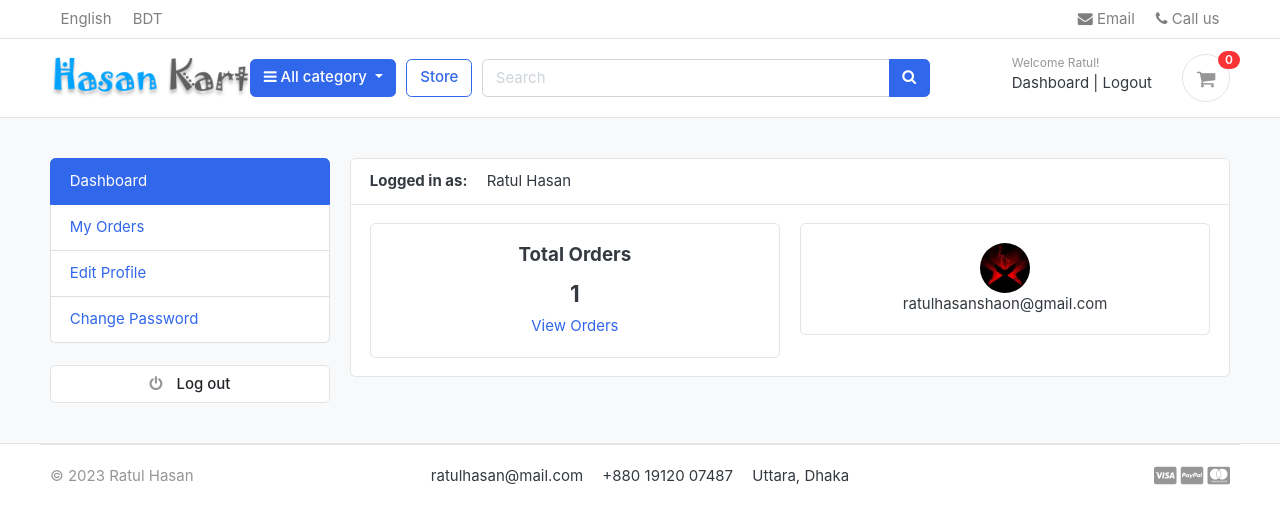
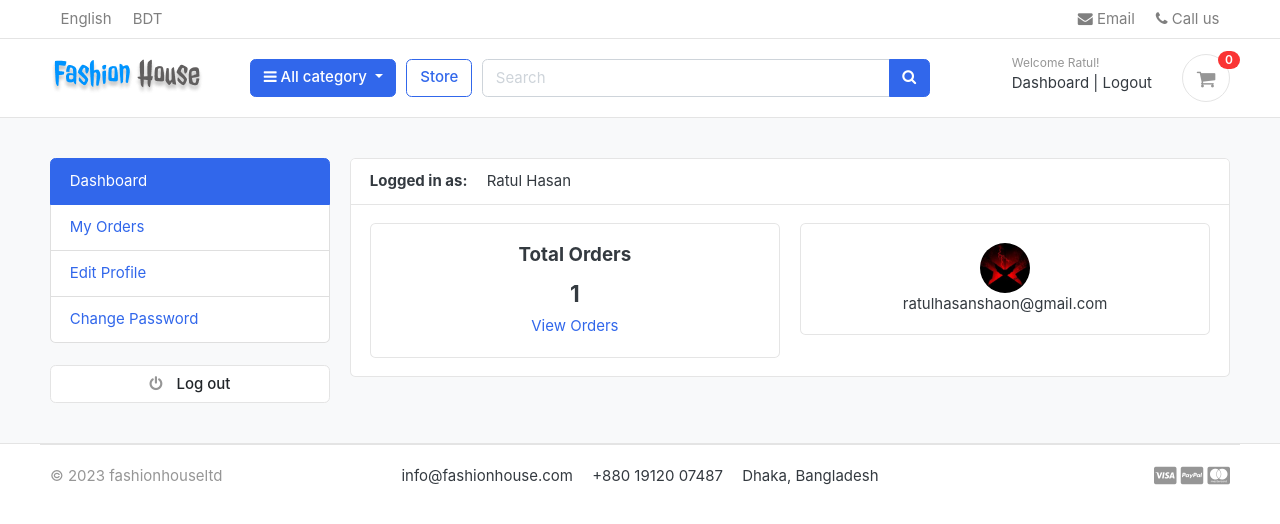
Before and after one commit to ratulhasanshaon/FashionHouse, a Django app: page /accounts/ in a window 1280 px wide. Shown: the top 524 px of the page. Run offline with Django 3.2, Linux system fonts and the light colour scheme; a user stored in the database is signed in; data comes from the database, SQL or seed files in the repository; data that the repository does not hold is empty; some libraries are stand-ins or nearby versions; some web fonts are replaced.

Commit message:
tax % changed

```diff
--- a/carts/views.py
+++ b/carts/views.py
@@ -186,7 +186,7 @@
             total += (cart_item.product.price * cart_item.quantity)
             quantity += cart_item.quantity
 
-        tax = (16 * total ) / 100
+        tax = (15 * total ) / 100
         grand_total = total + tax
 
     except ObjectDoesNotExist:
@@ -216,7 +216,7 @@
             total += (cart_item.product.price * cart_item.quantity)
             quantity += cart_item.quantity
 
-        tax = (16 * total ) / 100
+        tax = (15 * total ) / 100
         grand_total = total + tax
 
     except ObjectDoesNotExist:
--- a/orders/views.py
+++ b/orders/views.py
@@ -87,7 +87,7 @@
     for cart_item in cart_items:
         total += (cart_item.product.price * cart_item.quantity)
         quantity += cart_item.quantity
-    tax = (16 * total)/100
+    tax = (15 * total)/100
     grand_total = total + tax
 
     if request.method == 'POST':
--- a/templates/includes/footer.html
+++ b/templates/includes/footer.html
@@ -3,12 +3,12 @@
 	<div class="container">
 		<section class="footer-bottom border-top row">
 			<div class="col-md-2">
-				<p class="text-muted"> &copy 2023 Ratul Hasan </p>
+				<p class="text-muted"> &copy 2023 fashionhouseltd </p>
 			</div>
 			<div class="col-md-8 text-md-center">
-				<span  class="px-2">ratulhasan@mail.com</span>
+				<span  class="px-2">info@fashionhouse.com</span>
 				<span  class="px-2">+880 19120 07487 </span>
-				<span  class="px-2">Uttara, Dhaka</span>
+				<span  class="px-2">Dhaka, Bangladesh</span>
 			</div>
 			<div class="col-md-2 text-md-right text-muted">
 				<i class="fab fa-lg fa-cc-visa"></i>
```
Also changed, not shown: greatkart/settings.py (+14 -10 lines).
